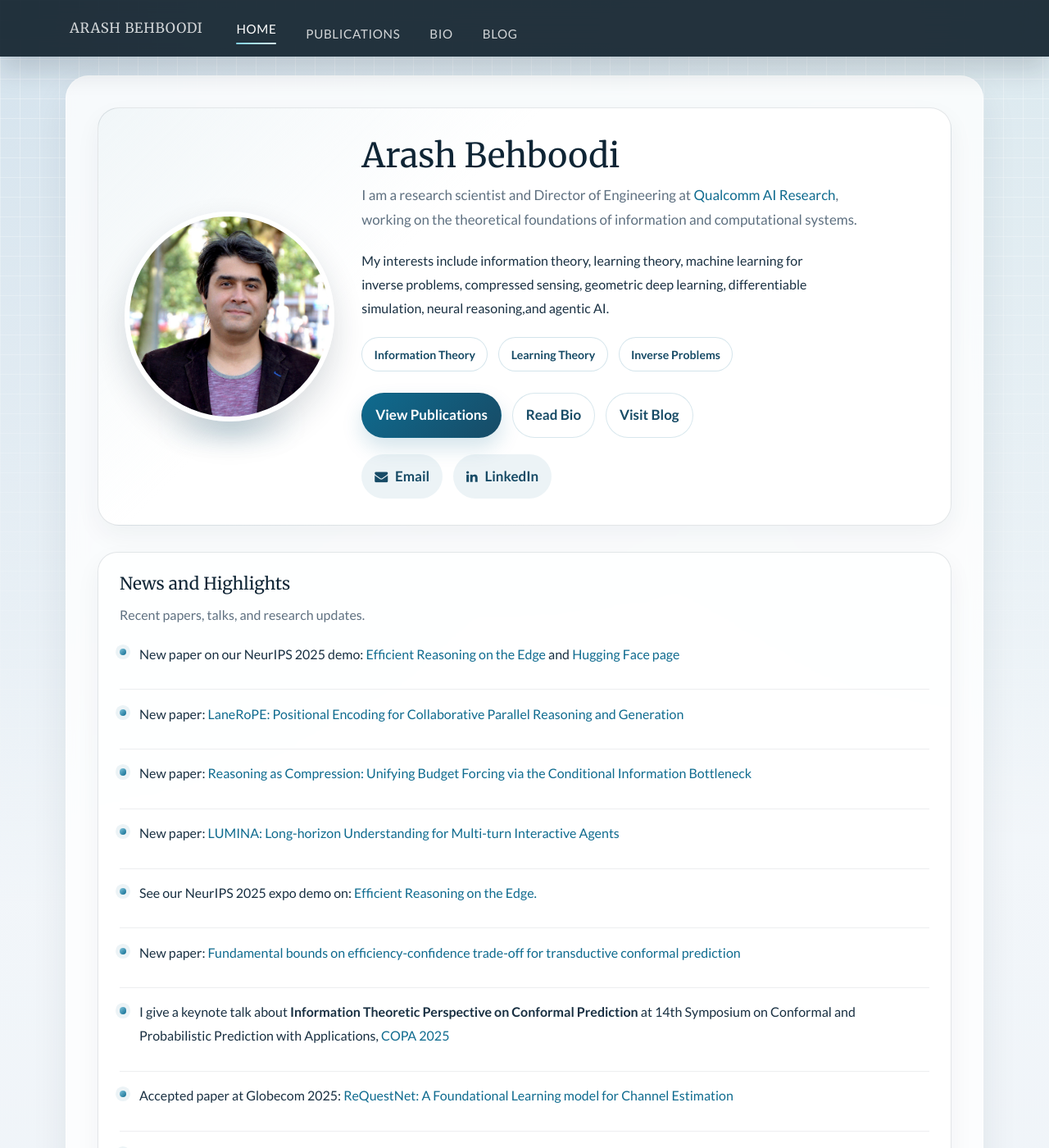
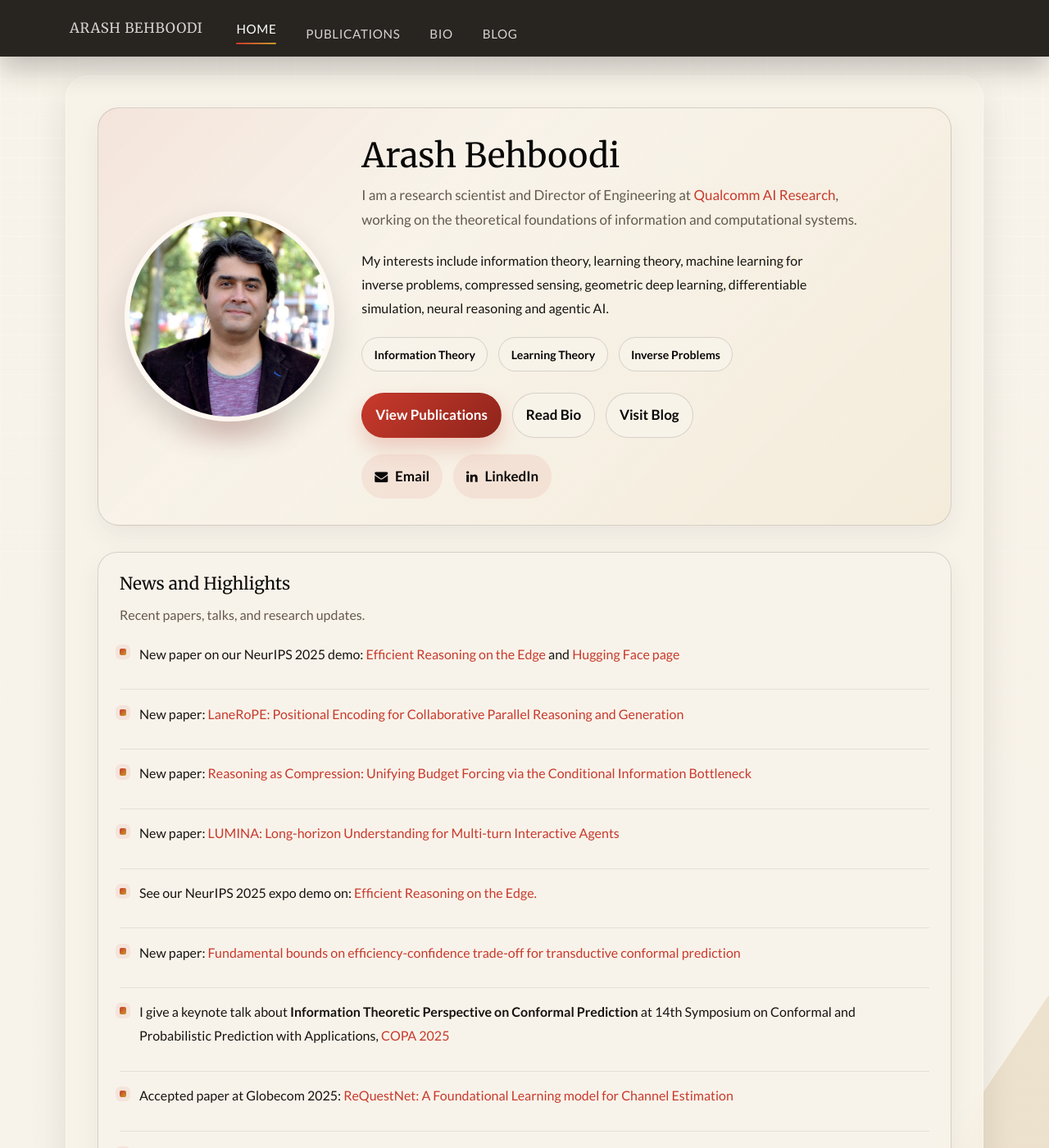
Before and after one commit to arashbehboodi/arashbehboodi.github.io, a Jekyll site: the page built from index.html, in a window 1280 px wide and 1400 px high. Shown: the whole window at 82% size. Built offline with Jekyll 4.4.1, drawn with Linux system fonts in a browser that asks for light colours.

Commit message:
updated style

```diff
--- a/index.html
+++ b/index.html
@@ -16,7 +16,7 @@ description: Research, publications, and writing by Arash Behboodi.
       working on the theoretical foundations of information and computational systems.
     </p>
     <p>
-      My interests include information theory, learning theory, machine learning for inverse problems, compressed sensing, geometric deep learning, differentiable simulation, neural reasoning,and agentic AI.
+      My interests include information theory, learning theory, machine learning for inverse problems, compressed sensing, geometric deep learning, differentiable simulation, neural reasoning and agentic AI.
     </p>
     <div class="hero-tags" aria-label="Research areas">
       <span class="hero-tag">Information Theory</span>
--- a/style.css
+++ b/style.css
@@ -1,19 +1,21 @@
 :root {
-  --bg: #eef3f8;
-  --bg-accent: rgba(74, 124, 166, 0.14);
-  --surface: rgba(255, 255, 255, 0.84);
-  --surface-strong: #ffffff;
-  --surface-muted: #f6f8fb;
-  --text: #193042;
-  --muted: #5e7080;
-  --heading: #0f2535;
-  --line: rgba(25, 48, 66, 0.12);
-  --line-strong: rgba(25, 48, 66, 0.2);
-  --accent: #0f6b8f;
-  --accent-deep: #174b66;
-  --accent-soft: rgba(15, 107, 143, 0.1);
-  --shadow: 0 20px 45px rgba(17, 37, 54, 0.08);
-  --shadow-soft: 0 12px 30px rgba(17, 37, 54, 0.05);
+  --bg: #ece4d6;
+  --bg-accent: rgba(200, 58, 44, 0.12);
+  --surface: rgba(247, 242, 232, 0.9);
+  --surface-strong: #f8f3ea;
+  --surface-muted: #ece0c9;
+  --text: #171410;
+  --muted: #64594d;
+  --heading: #090807;
+  --line: rgba(9, 8, 7, 0.14);
+  --line-strong: rgba(9, 8, 7, 0.24);
+  --accent: #c83a2c;
+  --accent-deep: #090807;
+  --accent-soft: rgba(200, 58, 44, 0.1);
+  --accent-gold: #c79a2b;
+  --accent-blue: #2f6079;
+  --shadow: 0 20px 45px rgba(9, 8, 7, 0.1);
+  --shadow-soft: 0 12px 30px rgba(9, 8, 7, 0.06);
 }
 
 html,
@@ -25,9 +27,9 @@ body {
   position: relative;
   margin: 0;
   background:
-    radial-gradient(circle at top left, rgba(120, 165, 197, 0.28), transparent 30%),
-    radial-gradient(circle at top right, rgba(15, 107, 143, 0.12), transparent 28%),
-    linear-gradient(180deg, #f7fafc 0%, var(--bg) 52%, #f7fafc 100%);
+    linear-gradient(124deg, rgba(248, 243, 234, 0.98) 0 58%, rgba(236, 224, 201, 0.82) 58% 76%, rgba(47, 96, 121, 0.08) 76% 100%),
+    linear-gradient(34deg, transparent 0 78%, rgba(200, 58, 44, 0.14) 78% 88%, transparent 88% 100%),
+    linear-gradient(180deg, #f8f4ec 0%, var(--bg) 52%, #f6f0e4 100%);
   color: var(--text);
   font: 400 17px/1.8 "Lato", sans-serif;
   -webkit-font-smoothing: antialiased;
@@ -40,8 +42,8 @@ body::before {
   inset: 0;
   z-index: -1;
   background-image:
-    linear-gradient(rgba(255, 255, 255, 0.45) 1px, transparent 1px),
-    linear-gradient(90deg, rgba(255, 255, 255, 0.45) 1px, transparent 1px);
+    linear-gradient(rgba(255, 251, 244, 0.45) 1px, transparent 1px),
+    linear-gradient(90deg, rgba(255, 251, 244, 0.45) 1px, transparent 1px);
   background-size: 24px 24px;
   -webkit-mask-image: linear-gradient(180deg, rgba(0, 0, 0, 0.75), transparent 85%);
   mask-image: linear-gradient(180deg, rgba(0, 0, 0, 0.75), transparent 85%);
@@ -129,8 +131,8 @@ hr {
 .navbar.navbar-inverse {
   min-height: 56px;
   border: 0;
-  background: rgba(9, 24, 36, 0.88);
-  box-shadow: 0 14px 34px rgba(9, 24, 36, 0.18);
+  background: rgba(17, 14, 11, 0.9);
+  box-shadow: 0 14px 34px rgba(9, 8, 7, 0.24);
   -webkit-backdrop-filter: blur(14px);
   backdrop-filter: blur(14px);
 }
@@ -201,7 +203,7 @@ hr {
   bottom: 8px;
   height: 2px;
   border-radius: 999px;
-  background: linear-gradient(90deg, #81d0e8, #d5f3ff);
+  background: linear-gradient(90deg, var(--accent), var(--accent-gold));
 }
 
 .site-main {
@@ -214,7 +216,7 @@ hr {
   margin: 0 auto;
   padding: clamp(1.35rem, 3vw, 2.4rem);
   background: var(--surface);
-  border: 1px solid rgba(255, 255, 255, 0.6);
+  border: 1px solid rgba(255, 248, 240, 0.72);
   border-radius: 28px;
   box-shadow: var(--shadow);
   -webkit-backdrop-filter: blur(12px);
@@ -222,7 +224,7 @@ hr {
 }
 
 .page-home {
-  background: rgba(255, 255, 255, 0.78);
+  background: rgba(248, 243, 234, 0.82);
 }
 
 .page-title-block {
@@ -256,7 +258,7 @@ hr {
   border: 1px solid var(--line);
   border-radius: 26px;
   background:
-    linear-gradient(135deg, rgba(15, 107, 143, 0.06), rgba(255, 255, 255, 0.92) 35%),
+    linear-gradient(135deg, rgba(200, 58, 44, 0.08), rgba(248, 243, 234, 0.96) 34%, rgba(199, 154, 43, 0.08) 100%),
     var(--surface-strong);
   box-shadow: var(--shadow-soft);
 }
@@ -270,7 +272,7 @@ hr {
   position: absolute;
   inset: auto 8% -8% 8%;
   height: 16%;
-  background: radial-gradient(circle, rgba(15, 107, 143, 0.18), transparent 70%);
+  background: radial-gradient(circle, rgba(200, 58, 44, 0.18), transparent 70%);
   filter: blur(12px);
   z-index: 0;
 }
@@ -281,8 +283,8 @@ hr {
   width: min(100%, 256px);
   aspect-ratio: 1 / 1;
   object-fit: cover;
-  border: 6px solid rgba(255, 255, 255, 0.92);
-  box-shadow: 0 18px 38px rgba(17, 37, 54, 0.16);
+  border: 6px solid rgba(255, 250, 243, 0.92);
+  box-shadow: 0 18px 38px rgba(9, 8, 7, 0.16);
 }
 
 .hero-copy p {
@@ -303,9 +305,9 @@ hr {
 
 .hero-tag {
   padding: 0.45rem 0.9rem;
-  border: 1px solid rgba(15, 107, 143, 0.18);
+  border: 1px solid rgba(9, 8, 7, 0.14);
   border-radius: 999px;
-  background: rgba(255, 255, 255, 0.78);
+  background: rgba(248, 243, 234, 0.84);
   color: var(--accent-deep);
   font-size: 0.88rem;
   font-weight: 700;
@@ -327,9 +329,9 @@ hr {
 
 .button-link {
   border: 1px solid transparent;
-  background: linear-gradient(135deg, var(--accent), var(--accent-deep));
+  background: linear-gradient(135deg, var(--accent), #8f241b);
   color: #ffffff;
-  box-shadow: 0 12px 24px rgba(15, 107, 143, 0.18);
+  box-shadow: 0 12px 24px rgba(200, 58, 44, 0.22);
   font-weight: 700;
 }
 
@@ -337,19 +339,19 @@ hr {
 .button-link:focus {
   color: #ffffff;
   transform: translateY(-1px);
-  box-shadow: 0 16px 28px rgba(15, 107, 143, 0.22);
+  box-shadow: 0 16px 28px rgba(200, 58, 44, 0.28);
 }
 
 .button-link.is-secondary {
-  border-color: rgba(15, 107, 143, 0.16);
-  background: rgba(255, 255, 255, 0.8);
+  border-color: rgba(9, 8, 7, 0.14);
+  background: rgba(248, 243, 234, 0.84);
   color: var(--accent-deep);
   box-shadow: none;
 }
 
 .button-link.is-secondary:hover,
 .button-link.is-secondary:focus {
-  background: rgba(15, 107, 143, 0.08);
+  background: rgba(199, 154, 43, 0.14);
 }
 
 .social-links {
@@ -357,7 +359,7 @@ hr {
 }
 
 .social-link {
-  background: rgba(15, 107, 143, 0.08);
+  background: rgba(200, 58, 44, 0.08);
   color: var(--accent-deep);
   font-weight: 700;
 }
@@ -365,7 +367,7 @@ hr {
 .social-link:hover,
 .social-link:focus {
   transform: translateY(-1px);
-  background: rgba(15, 107, 143, 0.14);
+  background: rgba(200, 58, 44, 0.14);
   color: var(--accent-deep);
 }
 
@@ -379,7 +381,7 @@ hr {
   padding: clamp(1.15rem, 2vw, 1.75rem);
   border: 1px solid var(--line);
   border-radius: 24px;
-  background: rgba(255, 255, 255, 0.74);
+  background: rgba(248, 243, 234, 0.78);
   box-shadow: var(--shadow-soft);
 }
 
@@ -410,7 +412,7 @@ hr {
 .section-card ul > li {
   position: relative;
   padding: 0.95rem 0 0.95rem 1.5rem;
-  border-top: 1px solid rgba(25, 48, 66, 0.08);
+  border-top: 1px solid rgba(9, 8, 7, 0.08);
 }
 
 .feature-list li:first-child,
@@ -433,9 +435,9 @@ hr {
   top: 1.45rem;
   width: 0.52rem;
   height: 0.52rem;
-  border-radius: 50%;
-  background: linear-gradient(135deg, #7fc4dc, var(--accent));
-  box-shadow: 0 0 0 5px rgba(15, 107, 143, 0.08);
+  border-radius: 2px;
+  background: linear-gradient(135deg, var(--accent), var(--accent-gold));
+  box-shadow: 0 0 0 5px rgba(200, 58, 44, 0.08);
 }
 
 .feature-list li:first-child::before,
@@ -477,10 +479,10 @@ hr {
   flex-direction: column;
   overflow: hidden;
   min-height: 100%;
-  border: 1px solid rgba(25, 48, 66, 0.1);
+  border: 1px solid rgba(9, 8, 7, 0.1);
   border-radius: 20px;
-  background: linear-gradient(180deg, rgba(255, 255, 255, 0.96), rgba(246, 248, 251, 0.92));
-  box-shadow: 0 14px 28px rgba(17, 37, 54, 0.06);
+  background: linear-gradient(180deg, rgba(249, 245, 238, 0.96), rgba(236, 224, 201, 0.92));
+  box-shadow: 0 14px 28px rgba(9, 8, 7, 0.06);
 }
 
 .post-preview-card.no-image {
@@ -491,7 +493,7 @@ hr {
   display: block;
   aspect-ratio: 16 / 9;
   overflow: hidden;
-  background: linear-gradient(135deg, rgba(15, 107, 143, 0.12), rgba(15, 107, 143, 0.02));
+  background: linear-gradient(135deg, rgba(47, 96, 121, 0.14), rgba(200, 58, 44, 0.06));
 }
 
 .post-preview-image {
@@ -558,7 +560,7 @@ hr {
   padding: 1.4rem;
   border: 1px solid var(--line);
   border-radius: 22px;
-  background: linear-gradient(180deg, rgba(255, 255, 255, 0.92), rgba(15, 107, 143, 0.04));
+  background: linear-gradient(180deg, rgba(249, 245, 238, 0.92), rgba(199, 154, 43, 0.08));
 }
 
 .education-panel h3 {
@@ -613,7 +615,7 @@ h4 {
 }
 
 #footer {
-  background-color: #f5f5f5;
+  background-color: #efe6d7;
 }
 
 @media (max-width: 991px) {
@@ -701,8 +703,8 @@ h4 {
     margin-left: -15px;
     padding: 0 0 10px;
     border-top: 1px solid rgba(255, 255, 255, 0.08);
-    background: rgba(9, 24, 36, 0.96);
-    box-shadow: 0 12px 24px rgba(9, 24, 36, 0.2);
+    background: rgba(17, 14, 11, 0.96);
+    box-shadow: 0 12px 24px rgba(9, 8, 7, 0.22);
   }
 
   .navbar-collapse .navbar-nav {
```
